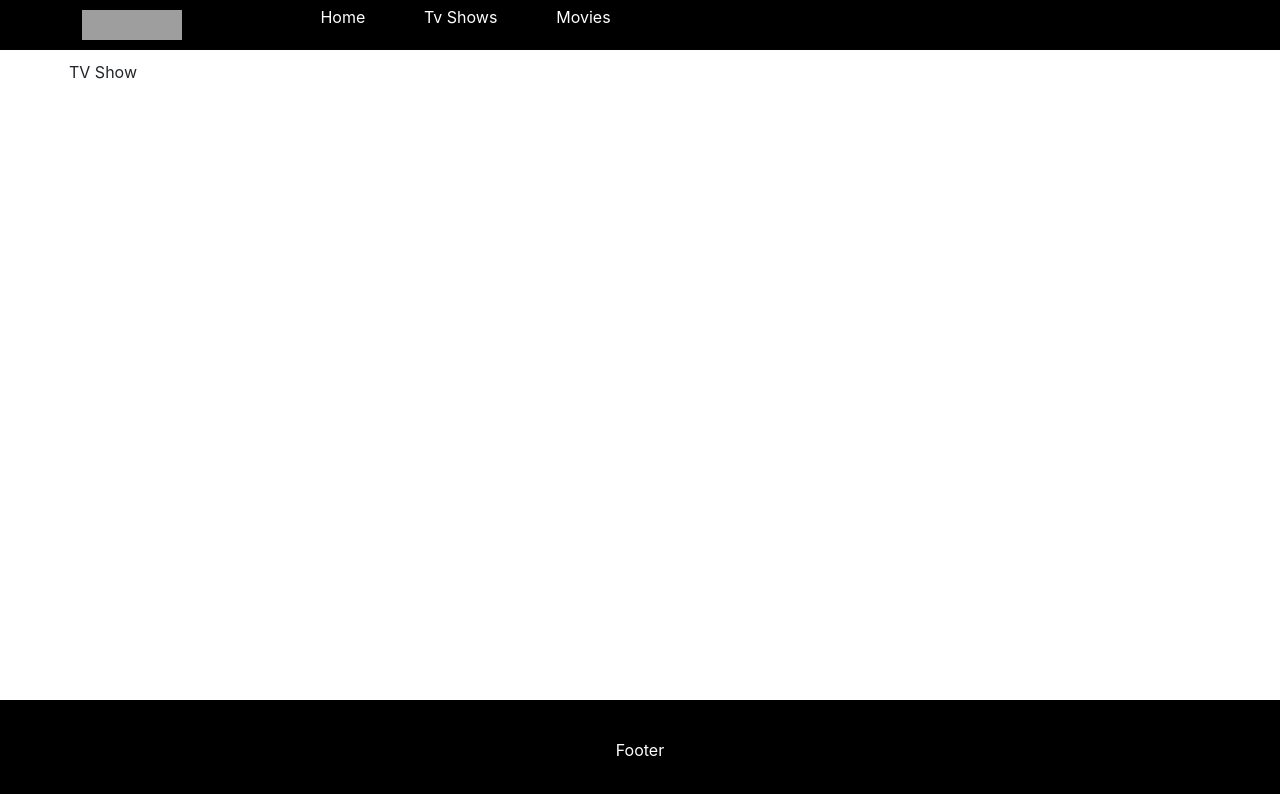
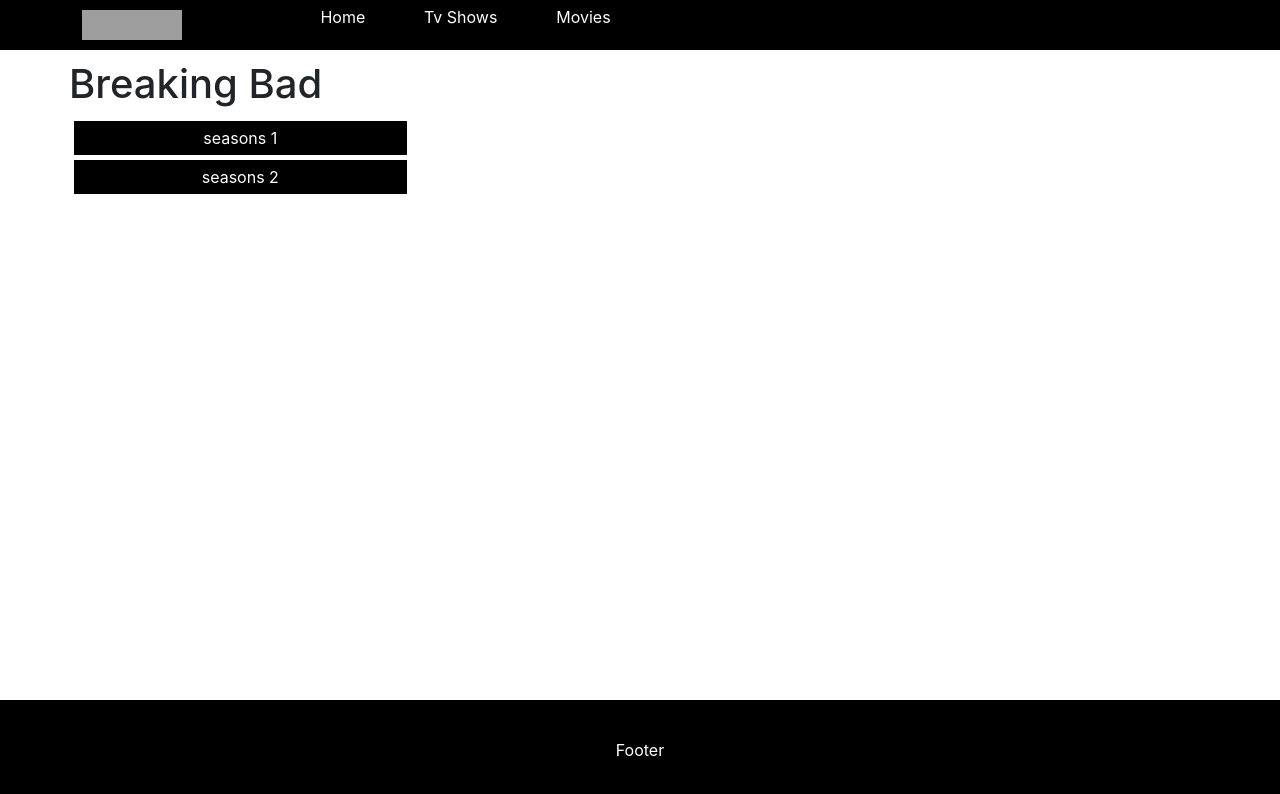
Before and after one commit to ademten7/my-netflix-project, a React (Create React App) app: page /tv-show/12311 in a window 1280 px wide. Shown: the top 794 px of the page. Built offline with nearby package versions, Linux system fonts and the light colour scheme; grey boxes are pictures that could not be loaded.

Commit message:
added tvShows

```diff
--- a/package.json
+++ b/package.json
@@ -11,7 +11,7 @@
         "react-bootstrap": "^2.0.2",
         "react-dom": "^17.0.1",
         "react-icons": "^4.3.1",
-        "react-router-dom": "^6.0.0",
+        "react-router-dom": "^6.0.2",
         "react-scripts": "4.0.3",
         "react-slick": "^0.28.1",
         "sass": "^1.43.4",
--- a/src/App.js
+++ b/src/App.js
@@ -9,6 +9,7 @@
 import NotFound from "./pages/NotFound/NotFound";
 import Movie from "./pages/Movie/Movie";
 import TvShow from "./pages/TvShow/TvShow";
+import TvShowEpisode from "./pages/TvShowEpisode/TvShowEpisode";
 
 function App() {
   return (
@@ -20,7 +21,11 @@
           <Route path="/movies" element={<Movies />} />
           <Route path="/movie/:pageId" element={<Movie />} />
           <Route path="/tv-shows" element={<TvShows />} />
-          <Route path="/tv-show/:pageId" element={<TvShow />} />
+          <Route path="/tv-show/:tvShowId" element={<TvShow />} />
+          <Route
+            path="/tv-show-episode/:tvShowId/:seasonId/:episodeId"
+            element={<TvShowEpisode />}
+          />
           <Route path="*" element={<NotFound />} />
         </Routes>
       </main>
--- a/src/api/tvShows.js
+++ b/src/api/tvShows.js
@@ -141,13 +141,6 @@
           {
             id: "ghv098ewwaascdc",
             title: "episodes 2",
-            image:
-              "https://static3.srcdn.com/wordpress/wp-content/uploads/2019/02/Umbrella-Academy.jpg?q=50&fit=crop&w=740&h=370&dpr=1.5",
-            video: "https://www.youtube.com/embed/0DAmWHxeoKw",
-          },
-          {
-            id: "ghv098eewwaasdcds",
-            title: "episodes 3",
             image:
               "https://static3.srcdn.com/wordpress/wp-content/uploads/2019/02/Umbrella-Academy.jpg?q=50&fit=crop&w=740&h=370&dpr=1.5",
             video: "https://www.youtube.com/embed/0DAmWHxeoKw",
--- a/src/pages/TvShow/TvShow.css
+++ b/src/pages/TvShow/TvShow.css
@@ -0,0 +1,37 @@
+.TvShow {
+    display: flex;
+}
+
+.Seasons {
+    padding: 5px;
+    width: 30%;
+    margin-right: 5px;
+}
+
+.Season {
+    padding: 5px;
+    background-color: black;
+    color: white;
+    margin-bottom: 5px;
+    text-align: center;
+    cursor: pointer;
+}
+
+.Season:hover {
+    background-color: white;
+    color: black;
+    border: 1px solid;
+}
+
+.Episode {
+    margin-bottom: 15px;
+}
+
+.EpisodeImage {
+    margin-right: 20px;
+    margin-left: 20px;
+}
+
+.EpisodeImage:hover {
+    transform: scale(1.2);
+}
--- a/src/pages/TvShow/TvShow.js
+++ b/src/pages/TvShow/TvShow.js
@@ -1,8 +1,54 @@
-import React from "react";
 import "./TvShow.css";
+import React, { useEffect, useState } from "react";
+import { useParams, Link } from "react-router-dom";
+import tvShowsArray from "../../api/tvShows";
+export default function TvShow() {
+  const { tvShowId } = useParams();
+  const [tvShowObject, setTvShowObject] = useState({});
+  const [tvShowSeason, setTvShowSeason] = useState({});
 
-const TvShow = () => {
-  return <div>TV Show</div>;
-};
+  useEffect(() => {
+    const getTvShow = tvShowsArray.find((el) => el.id === tvShowId);
+    setTvShowObject(getTvShow);
+    // setTvShowSeason(getTvShow.seasons[0]);
+  }, [tvShowId]);
 
-export default TvShow;
+  return (
+    <div>
+      <h1>{tvShowObject?.title}</h1>
+
+      <div className="TvShow">
+        <div className="Seasons">
+          {tvShowObject?.seasons?.map((el) => (
+            <div
+              key={el.id}
+              className="Season"
+              onClick={() => setTvShowSeason(el)}
+            >
+              {el.title}
+            </div>
+          ))}
+        </div>
+        <div className="Episodes">
+          {tvShowSeason?.episodes?.map((el) => {
+            return (
+              <div key={el.id} className="Episode">
+                <Link
+                  to={`/tv-show-episode/${tvShowObject.id}/${tvShowSeason.id}/${el.id}`}
+                >
+                  <img
+                    className="EpisodeImage"
+                    src={el.image}
+                    alt=""
+                    width="150"
+                  />
+                </Link>
+                <span>{el.title}</span>
+              </div>
+            );
+          })}
+        </div>
+      </div>
+    </div>
+  );
+}
--- /dev/null
+++ b/src/pages/TvShowEpisode/TvShowEpisode.css
@@ -0,0 +1,22 @@
+.TvShowEpisode {
+    width: 100%;
+    height: 60vh;
+    background-size: cover;
+    padding: 5px;
+}
+
+.TvShowEpisode p,
+.TvShowEpisode h1,
+.TvShowEpisode h2 {
+    color: white;
+    background-color: rgba(0, 0, 0, 0.192);
+}
+
+.TvShowEpisode .Play {
+    background-color: white;
+    color: black;
+    width: 100px;
+    padding: 5px;
+    text-align: center;
+    cursor: pointer;
+}
--- /dev/null
+++ b/src/pages/TvShowEpisode/TvShowEpisode.js
@@ -0,0 +1,56 @@
+import React, { useEffect, useState } from "react";
+import "./TvShowEpisode.css";
+import { useParams } from "react-router-dom";
+import tvShowsData from "../../api/tvShows";
+import { Modal } from "react-bootstrap";
+// import tvShows from "../../api/tvShows";
+
+const TvShowEpisode = () => {
+  const { tvShowId, seasonId, episodeId } = useParams();
+  const [tvShow, setTvShow] = useState({});
+  const [season, setSeason] = useState({});
+  const [episode, setEpisode] = useState({});
+  const [isOpen, setIsOpen] = useState(false);
+
+  useEffect(() => {
+    const getTvShow = tvShowsData.find((el) => el.id === tvShowId);
+    setTvShow(getTvShow);
+    const getSeason = getTvShow.seasons.find((el) => el.id === seasonId);
+    setSeason(getSeason);
+    const getEpisode = getSeason.episodes.find((el) => el.id === episodeId);
+    setEpisode(getEpisode);
+  }, [tvShowId, seasonId, episodeId]);
+
+  return (
+    <div
+      className="TvShowEpisode"
+      style={{ backgroundImage: `url(${tvShow.image})` }}
+    >
+      <h1>{tvShow.title}</h1>
+      <h2>
+        {season.title} - {episode.title}
+      </h2>
+      <div className="Play" onClick={() => setIsOpen(!isOpen)}>
+        PLAY
+      </div>
+      <Modal
+        onHide={() => setIsOpen(false)}
+        show={isOpen}
+        size="lg"
+        aria-labelledby="contained-modal-title-vcenter"
+        centered
+      >
+        <iframe
+          height="400"
+          src={episode.video}
+          title="YouTube video player"
+          frameborder="0"
+          allow="accelerometer; autoplay; clipboard-write; encrypted-media; gyroscope; picture-in-picture"
+          allowFullscreen
+        ></iframe>
+      </Modal>
+    </div>
+  );
+};
+
+export default TvShowEpisode;
```
